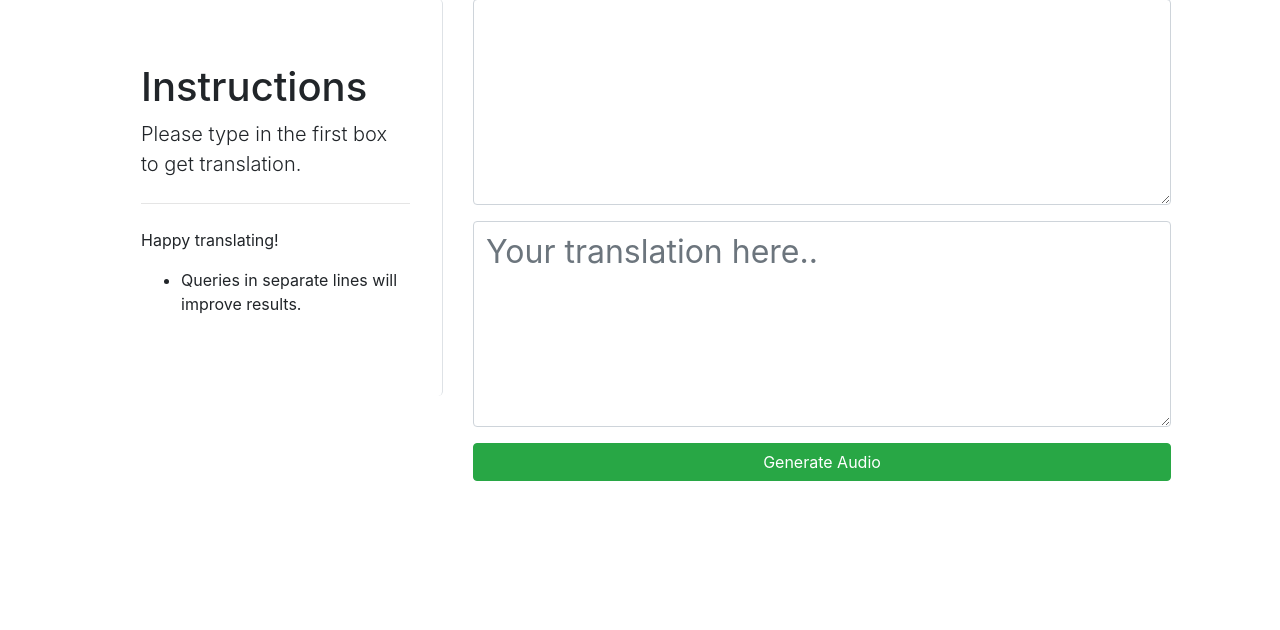
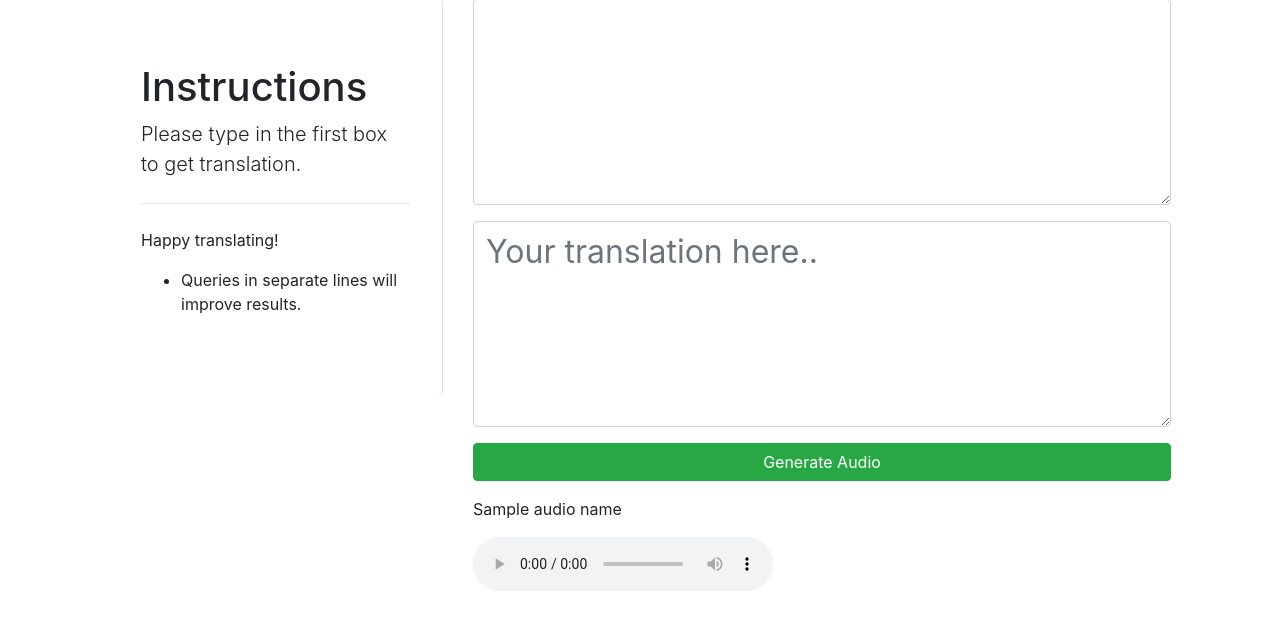
Before and after one commit to jerinphilip/fseq-flask-hack, a Flask app: template templates/dynamic_index.html in a window 1280 px wide. Shown: the part 82-712 px from the top of the page. Run offline with Flask 2, Linux system fonts and the light colour scheme; the template is opened without the code that fills it: most values are stand-ins (such as "Sample title", 1, 10 or a date in 2020); parts of the project's set-up code (start-up, migrations or seed data) failed here and were passed over; some libraries are stand-ins or nearby versions.

Commit message:
Correcting prajwals mistakes.

```diff
--- a/main.py
+++ b/main.py
@@ -221,9 +221,9 @@
 def tts_home():
     return render_template('tts_index.html', audio_src='', sentence=None)
 
-@app.route('/babel/tts/api/m1', methods=['GET'], endpoint='m0')
-@app.route('/babel/tts/api/m2', methods=['GET'], endpoint='m1')
-@app.route('/babel/tts/api/m3', methods=['GET'], endpoint='m2')
+@app.route('/babel/tts/api/m0', methods=['GET'], endpoint='m0')
+@app.route('/babel/tts/api/m1', methods=['GET'], endpoint='m1')
+@app.route('/babel/tts/api/m2', methods=['GET'], endpoint='m2')
 def tts_speak():
     content = request.args['q'].splitlines()
     buf = BytesIO()
--- a/templates/dynamic_index.html
+++ b/templates/dynamic_index.html
@@ -81,10 +81,14 @@
                                 </button>
                             </div>
                             <div class="form-group">
-                                {% for i, name in enumerate(audio_names) %}
+                                <div class="row">
+                                {% for name in audio_names %}
+                                    <div class="col">
                                     <p>{{name}}</p>
-                                    <audio class="audio" id="tts-output{{i}}" controls src=""> Your browser does not support the <code>audio</code> element. </audio>
+                                    <audio class="audio" id="tts-output{{loop.index}}" controls src=""> Your browser does not support the <code>audio</code> element. </audio>
+                                    </div>
                                 {% endfor %}
+                                </div>
                             </div>
                         </div>
                     </div>
@@ -141,9 +145,9 @@
     function playAudio() {
         text = document.getElementById('tgt').value;
         var audio_elements = document.getElementsByClassName("audio")
-        for (var i = 0; i <= audio_elements.length; i++) {
+        for (var i = 0; i < audio_elements.length; i++) {
             var request = new XMLHttpRequest();
-            var params = '/babel/tts/api/m${i}?q=' + text;
+            var params = '/babel/tts/api/m' + i + '?q=' + text;
             audio_elements[i].src = params;
         }
     }
```
